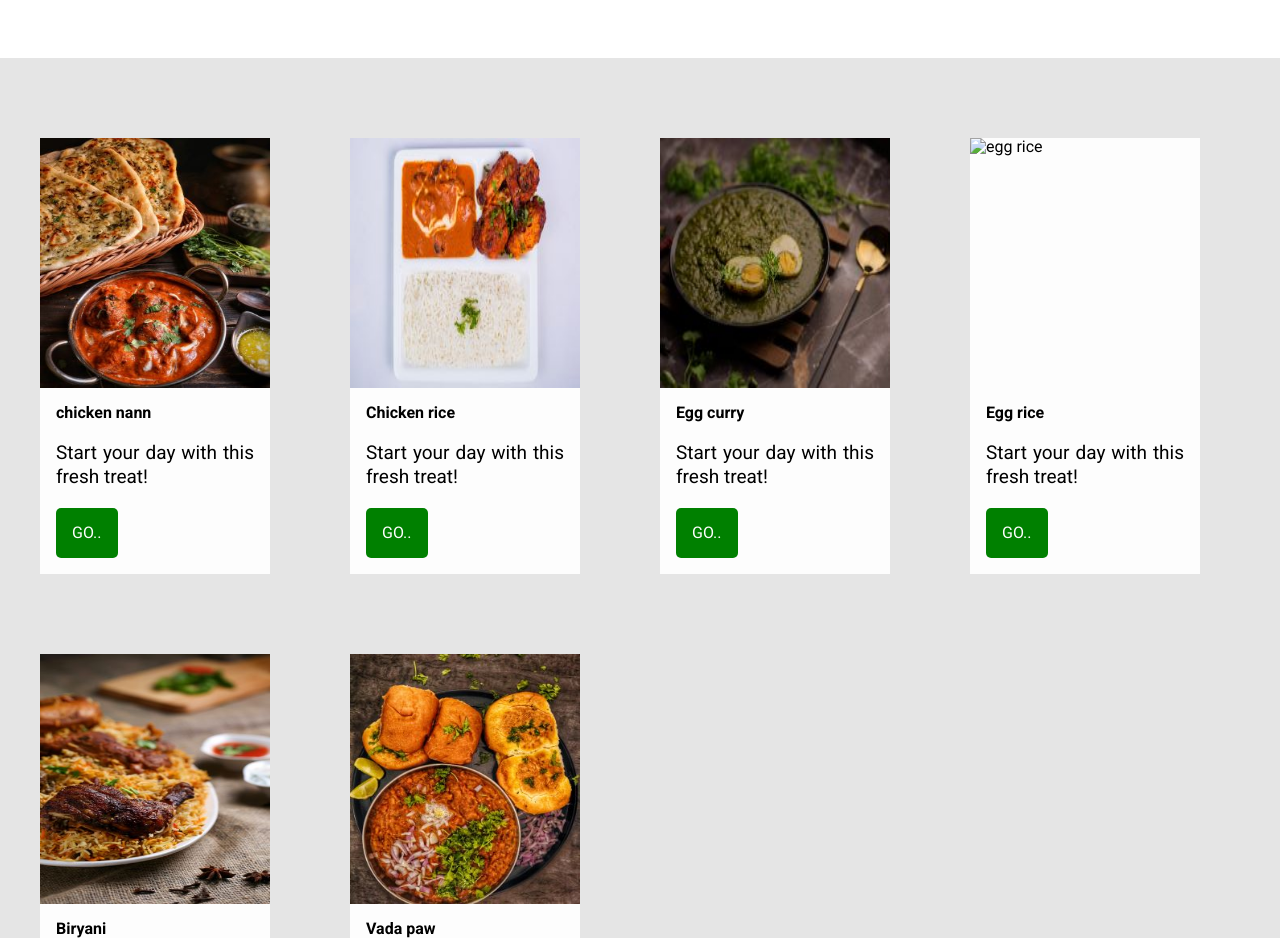
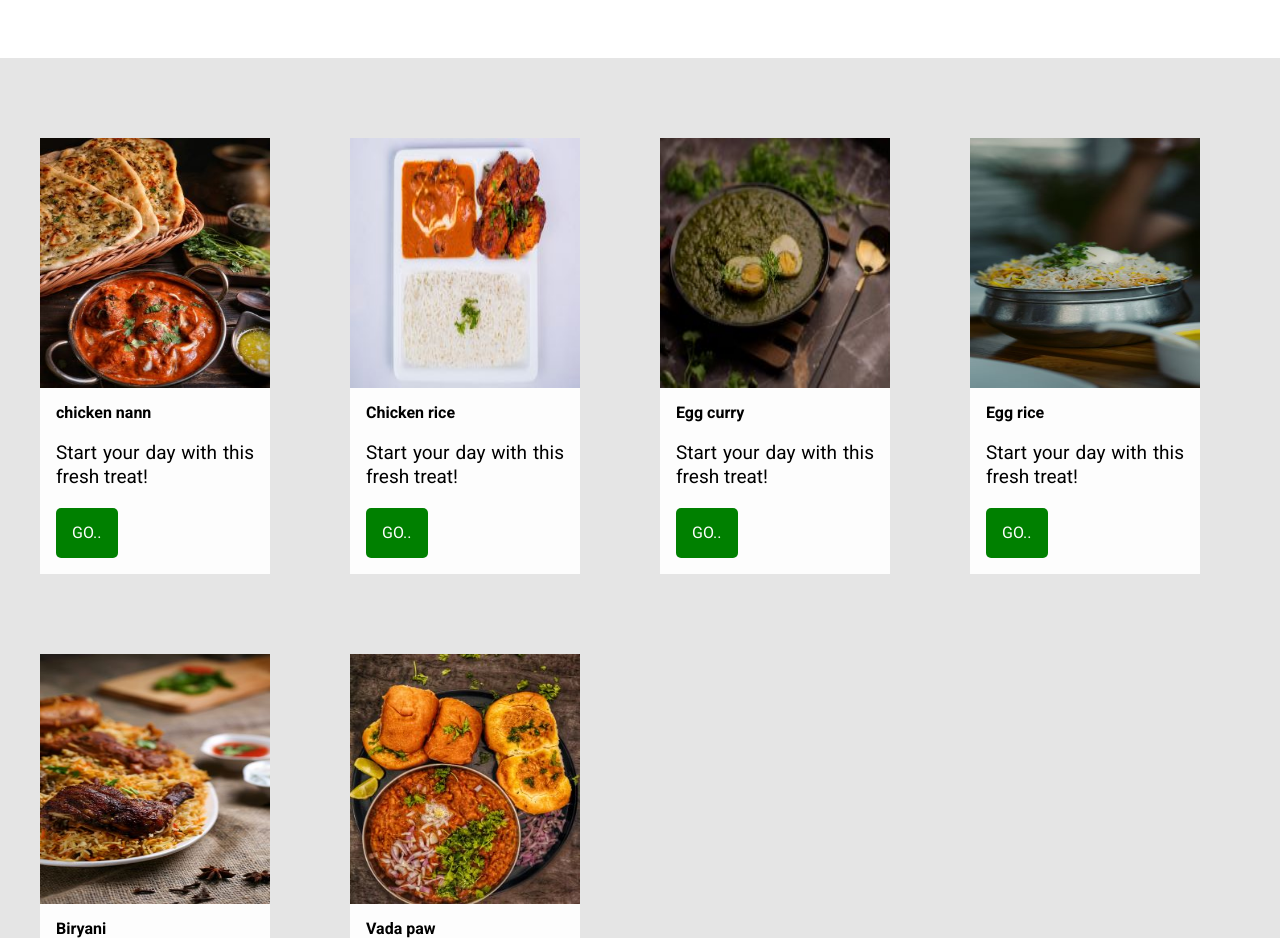
Before and after one commit to vikasrun/vikasrun.github.io, a plain HTML site: page Starter-cookbook/Starter-cookbook/index.html in a window 1280 px wide. Shown: the part 980-1918 px from the top of the page. Drawn offline with Linux system fonts and the light colour scheme.

Commit message:
Update index.html

```diff
--- a/Starter-cookbook/Starter-cookbook/index.html
+++ b/Starter-cookbook/Starter-cookbook/index.html
@@ -94,7 +94,7 @@
             </div>
         </div>
         <div class="recipe">
-            <img src="img/egg rice.jpg" alt="egg rice" class="recipe__image">
+            <img src="assets/img/egg rice.jpg" alt="egg rice" class="recipe__image">
             <div class="recipe__content">
                 <h4 class="recipe___title">Egg rice</h4>
                 <p class="recipe__desc">Start your day with this fresh treat!</p>
```
